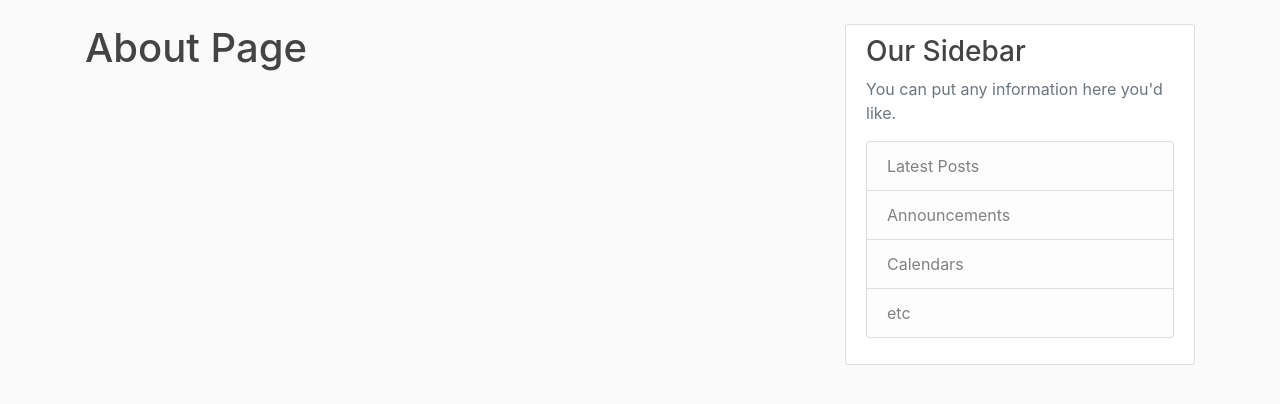
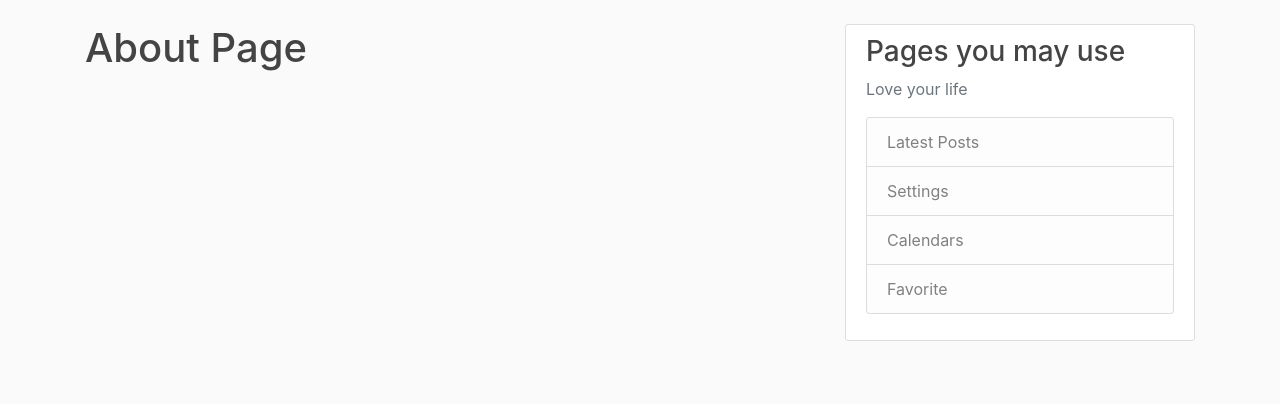
Before and after one commit to lxjustdoit/blog-platform, a Flask app: page /about in a window 1280 px wide. Shown: the part 56-460 px from the top of the page. Run offline with Flask 2, Linux system fonts and the light colour scheme; some libraries are stand-ins or nearby versions.

Commit message:
new sidebar

```diff
--- a/blog/templates/layout.html
+++ b/blog/templates/layout.html
@@ -54,13 +54,13 @@
               </div>
               <div class="col-md-4">
                 <div class="content-section">
-                  <h3>Our Sidebar</h3>
-                  <p class='text-muted'>You can put any information here you'd like.
+                  <h3>Pages you may use</h3>
+                  <p class='text-muted'>Love your life
                     <ul class="list-group">
                       <li class="list-group-item list-group-item-light">Latest Posts</li>
-                      <li class="list-group-item list-group-item-light">Announcements</li>
+                      <li class="list-group-item list-group-item-light">Settings</li>
                       <li class="list-group-item list-group-item-light">Calendars</li>
-                      <li class="list-group-item list-group-item-light">etc</li>
+                      <li class="list-group-item list-group-item-light">Favorite</li>
                     </ul>
                   </p>
                 </div>
```
